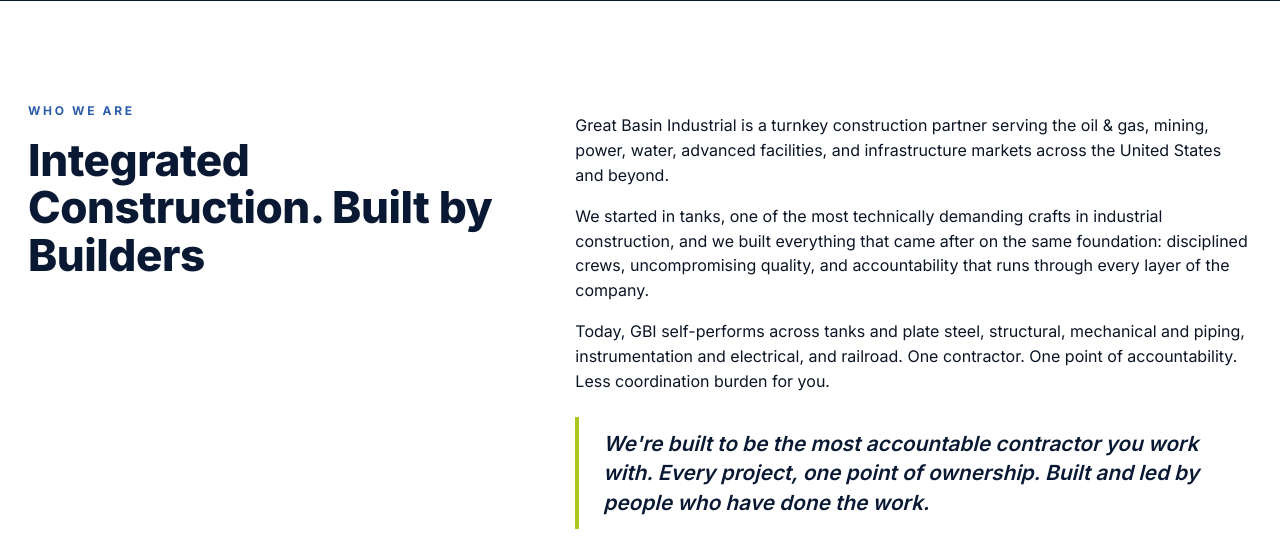
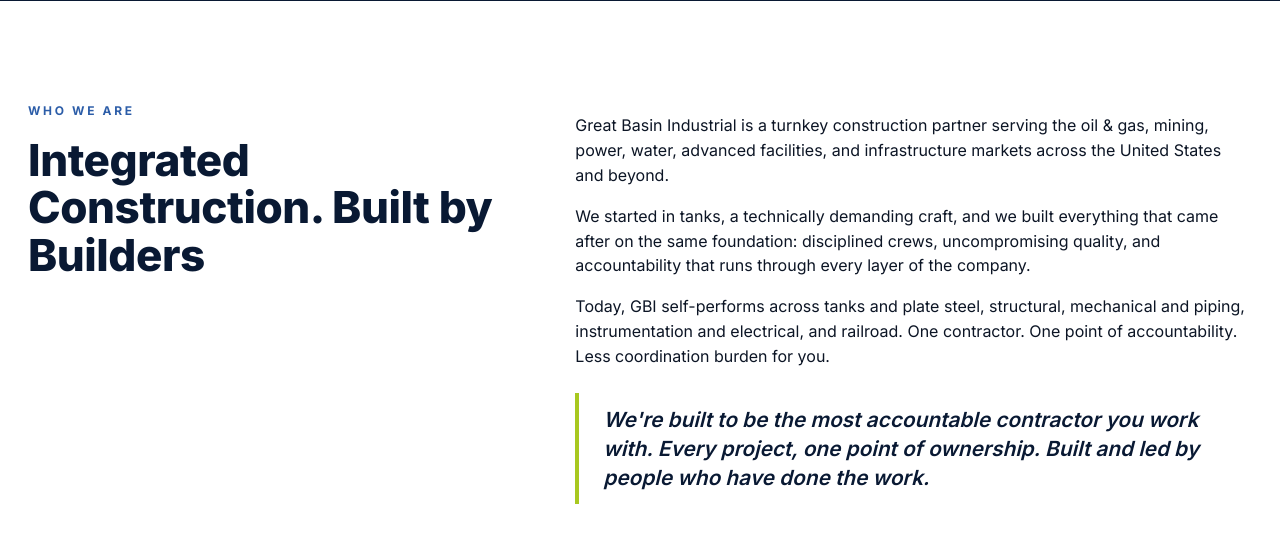
Before and after one commit to jjshaw14/gbi-website, a PHP site: page / in a window 1280 px wide. Shown: the part 1133-1676 px from the top of the page. Run offline with PHP 8.4, Linux system fonts and the light colour scheme.

Commit message:
Homepage 'Integrated Construction' section second paragraph
Old: 'We started in tanks, one of the most technically demanding crafts
in industrial construction, and we built everything that came after on
the same foundation...'

New: 'We started in tanks, a technically demanding craft, and we built
everything that came after on the same foundation: disciplined crews,
uncompromising quality, and accountability that runs through every
layer of the company.'

Drops 'one of the most' + 'crafts' -> 'craft' + drops 'in industrial
construction'. JJ 2026-08-27.

```diff
--- a/site/index.php
+++ b/site/index.php
@@ -174,7 +174,7 @@
     </div>
     <div>
       <p>Great Basin Industrial is a turnkey construction partner serving the oil &amp; gas, mining, power, water, advanced facilities, and infrastructure markets across the United States and beyond.</p>
-      <p>We started in tanks, one of the most technically demanding crafts in industrial construction, and we built everything that came after on the same foundation: disciplined crews, uncompromising quality, and accountability that runs through every layer of the company.</p>
+      <p>We started in tanks, a technically demanding craft, and we built everything that came after on the same foundation: disciplined crews, uncompromising quality, and accountability that runs through every layer of the company.</p>
       <p>Today, GBI self-performs across tanks and plate steel, structural, mechanical and piping, instrumentation and electrical, and railroad. One contractor. One point of accountability. Less coordination burden for you.</p>
 
       <div class="pullquote">
```
